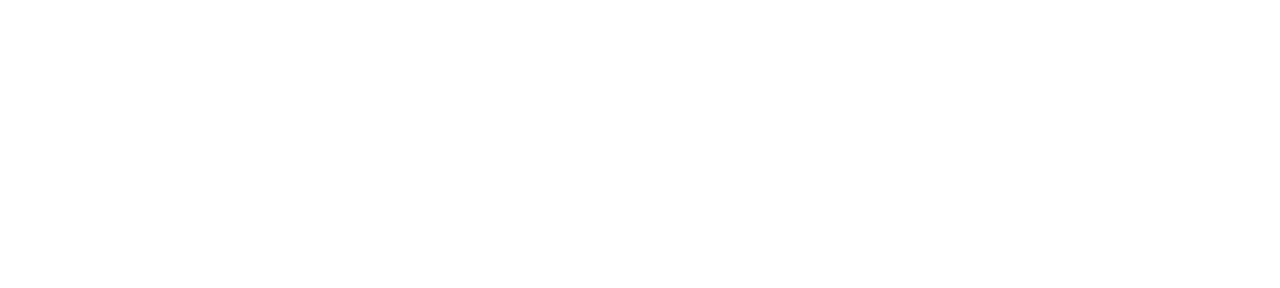
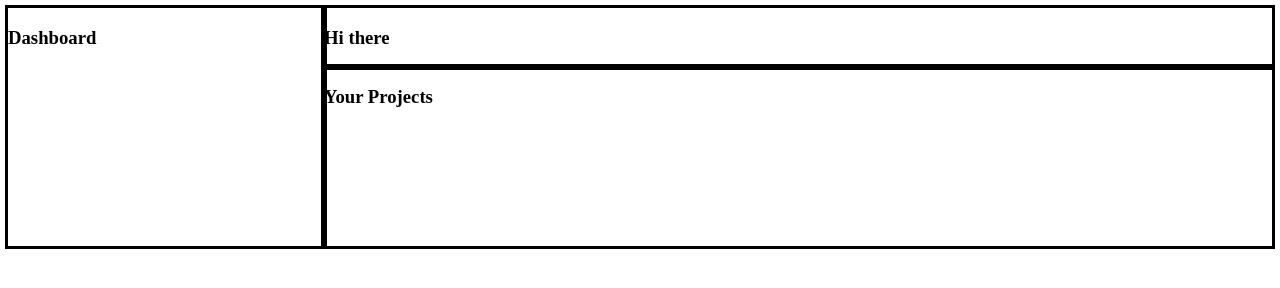
Before and after one commit to Aresxl/admin-dashboard, a plain HTML site: page index.html in a window 1280 px wide. Drawn offline with Linux system fonts and the light colour scheme.

Commit message:
1st stages of constructing grid template

```diff
--- a/index.html
+++ b/index.html
@@ -9,19 +9,19 @@
 <body>
     <header>
         <div class="header-container">
-
+            <h3>Hi there</h3>
         </div>
     </header>
 
     <aside>
         <div class="sidebar-container">
-
+            <h3>Dashboard</h3>
         </div>
     </aside>
 
     <main>
         <div class="main-container">
-
+            <h3>Your Projects</h3>
         </div>
     </main>
 </body>
--- a/styles.css
+++ b/styles.css
@@ -1,3 +1,18 @@
 * {
     box-sizing: border-box;
 }
+
+body {
+    display: grid;
+    grid-template-columns: 1fr 3fr;
+    grid-template-rows: 1fr 3fr;
+}
+header, aside, main {
+    outline: 3px solid black;
+}
+header {
+    grid-column: 2 / 3;
+}
+aside {
+    grid-row: 1 / 3;
+}
```
